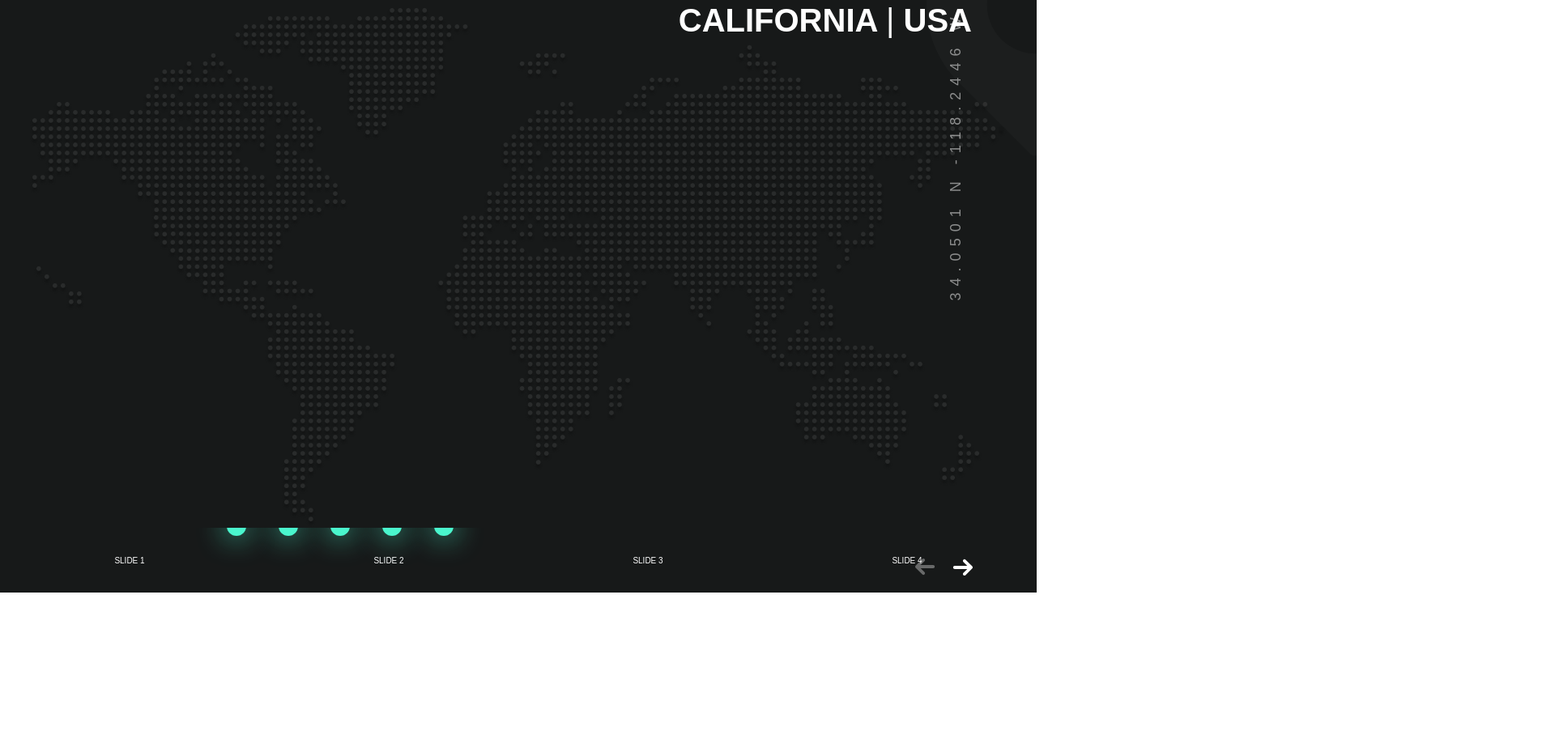
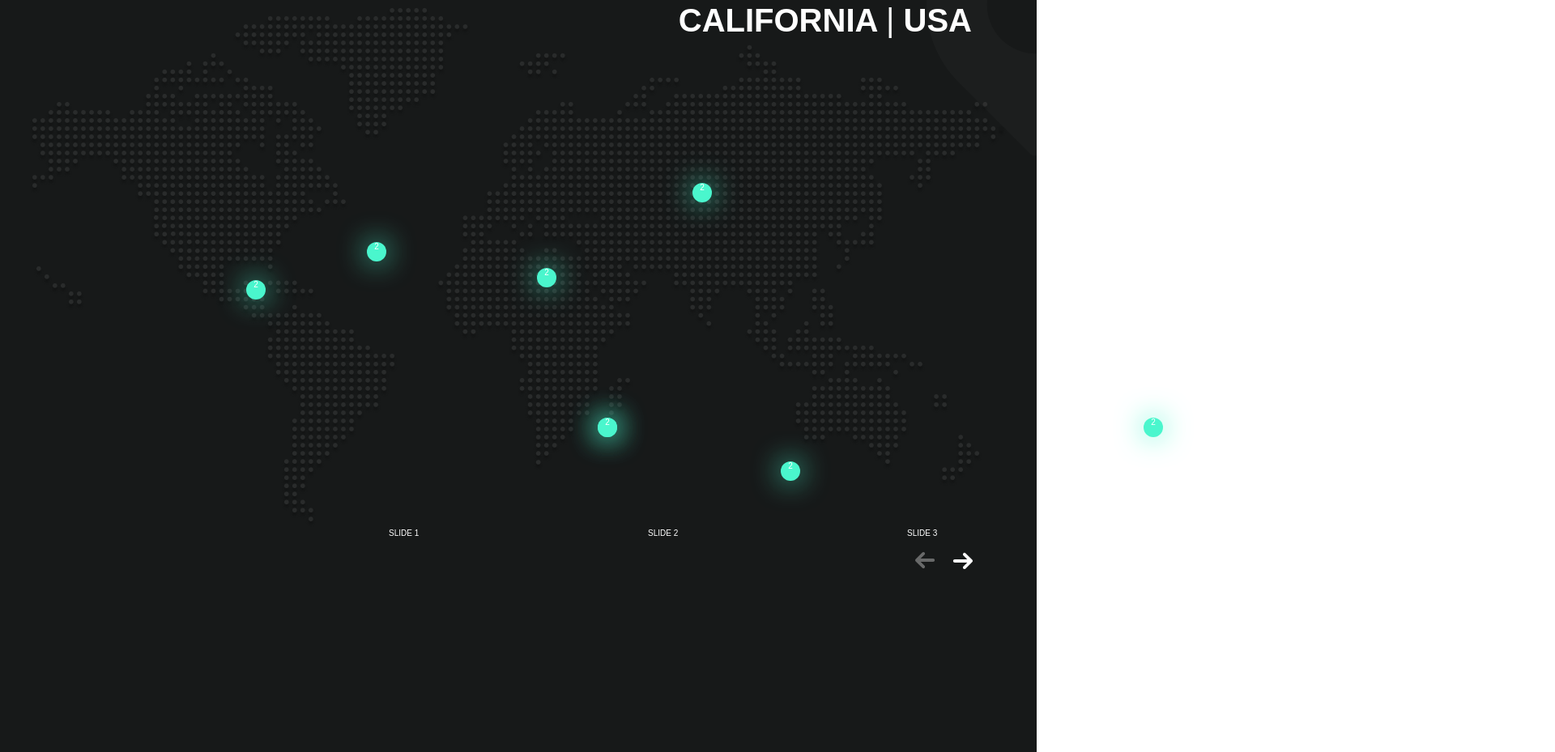
Before and after one commit to adastion/GoSurf, a website: page src/index.html in a window 1280 px wide. Shown: the part 1381-2310 px from the top of the page at 81% size, 1920 px wide, since content can reach past the window. Before the commit the page ends 2113 px from the top, so only its background shows below. Drawn offline with nearby package versions, Linux system fonts and the light colour scheme; files that its build step writes are made by us from their sources; files whose address does not match are found by name; a web font is replaced by a local one.

Commit message:
Fixing a point on the slider

```diff
--- a/src/index.html
+++ b/src/index.html
@@ -271,6 +271,7 @@
     </header>
     <main>
       <section class="section-surf">
+        <div class="swiper-container swiper2">
           <div class="title">
             <h2 class="title__text" data-names="surf">surf</h2>
           </div>
@@ -279,27 +280,25 @@
             <h2 class="section-surf__title">California <span>|</span> USA</h2>
           </div>
           <div class="vertical-text">
-          <span class="vertical-text__content">34.0501 N -118.2446 W</span>
+            <!-- <span class="vertical-text__content">34.0501 N -118.2446 W</span> -->
           </div>
           <div class="section-surf__map">
             <img src="images/Map.png" alt="images-map">
           </div>
+          <div class="swiper-wrapper">
+            <div class="swiper-slide">Slide 1</div>
+            <div class="swiper-slide">Slide 2</div>
+            <div class="swiper-slide">Slide 3</div>
+            <div class="swiper-slide">Slide 4</div>
+            <div class="swiper-slide">Slide 5</div>
+            <div class="swiper-slide">Slide 6</div>
+            <div class="swiper-slide">Slide 7</div>
+            <div class="swiper-slide">Slide 8</div>
+          </div>
+          <div class="swiper-pagination swiper-pagination2"></div>
+          <div class="swiper-button-prev slider__button-prev"></div>
+          <div class="swiper-button-next slider__button-next"></div>
       </section>
-      <div class="swiper slider-surf">
-        <div class="swiper-wrapper">
-          <div class="swiper-slide slider-surf__slide">Slide 1</div>
-          <div class="swiper-slide slider-surf__slide">Slide 2</div>
-          <div class="swiper-slide slider-surf__slide">Slide 3</div>
-          <div class="swiper-slide slider-surf__slide">Slide 4</div>
-          <div class="swiper-slide slider-surf__slide">Slide 5</div>
-          <div class="swiper-slide slider-surf__slide">Slide 6</div>
-          <div class="swiper-slide slider-surf__slide">Slide 7</div>
-          <div class="swiper-slide slider-surf__slide">Slide 8</div>
-        </div>
-        <div class="swiper-pagination slider-surf__pagination"></div>
-        <div class="swiper-button-prev slider__button-prev slider-surf__button-prev"></div>
-        <div class="swiper-button-prev slider__button-next slider-surf__button-next"></div>
-      </div>
     </main>
   </div>
 
--- a/src/js/app.js
+++ b/src/js/app.js
@@ -22,7 +22,7 @@ const swiper = new Swiper(".swiper", {
     el: ".swiper-pagination",
     renderBullet: function (index, className) {
       return `<span class="${className}">
-        <p class="${className}-content">0 ${
+              <p class="${className}-content">0 ${
         index + 1
       } <span class="${className}-name">
           ${nameText[index]}</span>
@@ -33,18 +33,28 @@ const swiper = new Swiper(".swiper", {
 });
 
 // surf
-const swiperTwo = new Swiper(".slider-surf", {
+const swiperSurf = new Swiper(".swiper2", {
+  autoplay: {
+    delay: 2000,
+  },
+  effect: "fade",
+
+  slidesPerView: 4,
+  centeredSlides: true,
+
   modules: [Navigation, Pagination],
-  slidesPerView: 4,
-  spaceBetween: 0,
-  freeMode: true,
+  navigation: {
+    nextEl: ".swiper-button-next",
+    prevEl: ".swiper-button-prev",
+  },
 
-  navigation: {
-    nextEl: ".slider-surf__button-next",
-    prevEl: ".slider-surf__button-prev",
-  },
   pagination: {
-    el: ".slider-surf__pagination",
+    el: ".swiper-pagination2",
     clickable: true,
+    renderBullet: function (index, className) {
+      return `<span class="${className} ${className}--${index + 1}">2</span>`
+    },
   },
 });
+
+console.log(swiperSurf.pagination.bullets)
--- a/src/scss/assets/components/section-surf.scss
+++ b/src/scss/assets/components/section-surf.scss
@@ -1,6 +1,6 @@
 .section-surf {
   position: relative;
-  height: 1008px;
+  height: 1634px;
 
   &::after {
     content: '';
--- a/src/scss/assets/components/slider-surf.scss
+++ b/src/scss/assets/components/slider-surf.scss
@@ -1,74 +1,78 @@
-.swiper {
-}
-.slider-surf {
-}
-.swiper-wrapper {
+.section-surf {
+  &__block-text {
   }
 
-.slider-surf {
-  position: relative;
-
-  &__slide {
-    height: 10vh;
-    background: $woodsmoke;
-    display: flex;
-    justify-content: center;
-    align-items: center;
+  &__title {
   }
 
-  &__pagination {
+  &__map {
+  }
 }
 
-  &__pagination {
-    z-index: 200;
-    display: flex;
-    flex-wrap: wrap;
-    gap: 40px;
-    max-width: 920px;
+.swiper2 {
+  & .swiper-horizontal > .swiper-pagination-bullets,
+  .swiper-pagination-bullets.swiper-pagination-horizontal {
+    bottom: 800px;
+  }
+
+  & .slider__button-prev,
+  & .slider__button-next {
+    top: 1060px;
+  }
 
   & .swiper-pagination-bullet {
     width: 24px;
     height: 24px;
     background: $cornflower_blue;
     opacity: 1;
-      margin: 0;
     box-shadow: 0 0 3.5rem $cornflower_blue;
+    position: absolute;
   }
 
-    & .swiper-pagination-bullet-active {
-      background: $cornflower_blue;
-      position: relative;
+  & .swiper-pagination-bullet--1 {
+    bottom: 108px;
+    left: 300px;
+  }
 
-      &::before {
-        content: "";
-        position: absolute;
-        width: 22px;
-        height: 22px;
-        background: $cornflower_blue;
-        clip-path: polygon(50% 0%, 0 85%, 100% 85%);
-        left: 50%;
-        transform: translateX(-50%);
-        top: -45%;
+  & .swiper-pagination-bullet--2 {
+    bottom: 155px;
+    left: 449px;
   }
+
+  & .swiper-pagination-bullet--3 {
+    bottom: 123px;
+    left: 659px;
+  }
+  & .swiper-pagination-bullet--4 {
+    bottom: -62px;
+    left: 734px;
+  }
+
+  & .swiper-pagination-bullet--5 {
+    bottom: -62px;
+    left: 734px;
+  }
+
+  & .swiper-pagination-bullet--6 {
+    bottom: 228px;
+    left: 851px;
+  }
+  & .swiper-pagination-bullet--7 {
+    bottom: -116px;
+    left: 960px;
+  }
+
+  & .swiper-pagination-bullet--8 {
+    bottom: -62px;
+    left: 1408px;
   }
 }
 
-  &__button-prev,
-  &__button-next {
-    left: auto;
+.swiper-wrapper {
 }
-
-  &.swiper-horizontal > .swiper-pagination-bullets,
-  .swiper-pagination-bullets.swiper-pagination-horizontal {
-    margin: 0;
-    bottom: 70px;
-    left: auto;
-    right: 80px;
+.swiper-slide {
 }
-
-  &.swiper-horizontal > .swiper-pagination-bullets .swiper-pagination-bullet,
-  .swiper-pagination-horizontal.swiper-pagination-bullets
-    .swiper-pagination-bullet {
-    margin: 0;
+.swiper-pagination {
 }
+.swiper-pagination2 {
 }
```
Also changed, not shown: docs/index.html (+15 -16 lines), docs/css/style.css, docs/css/style.min.css, docs/js/app.min.js. Lines whose indentation alone changed are shown as unchanged.
